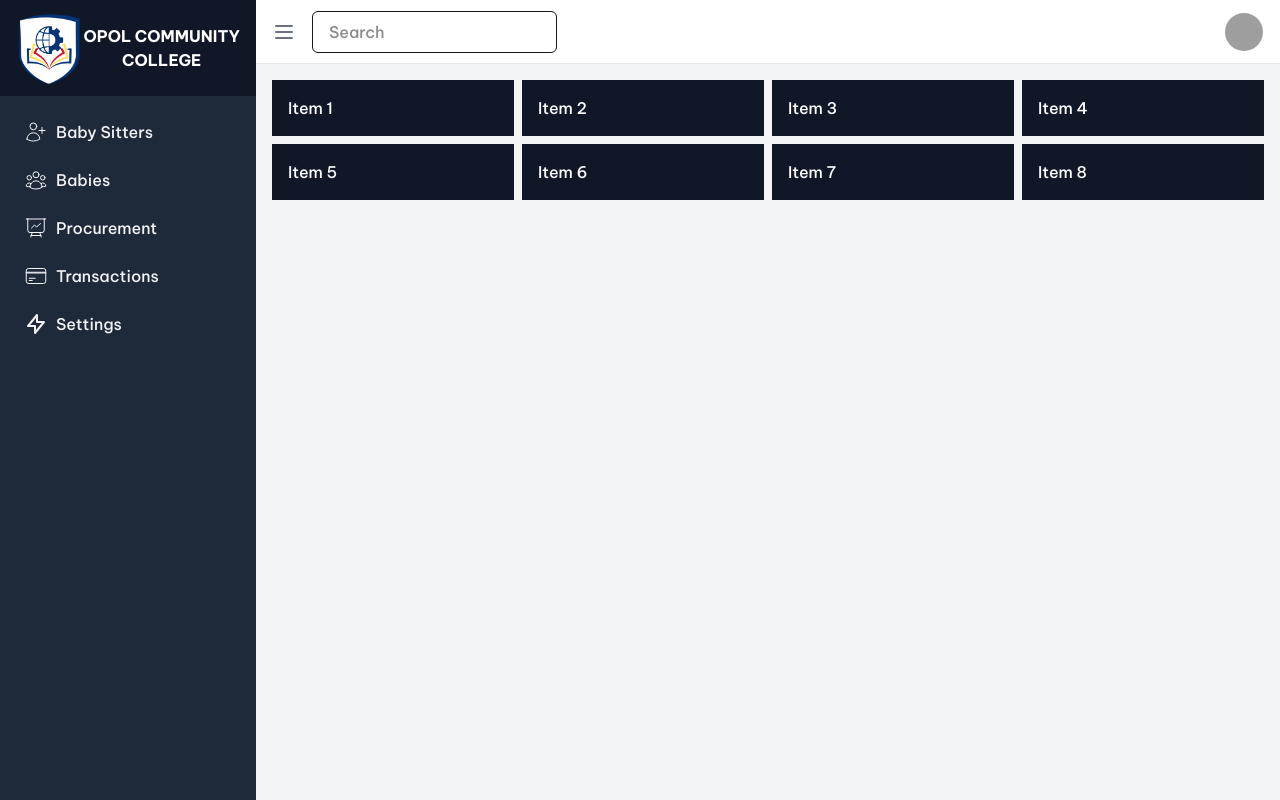
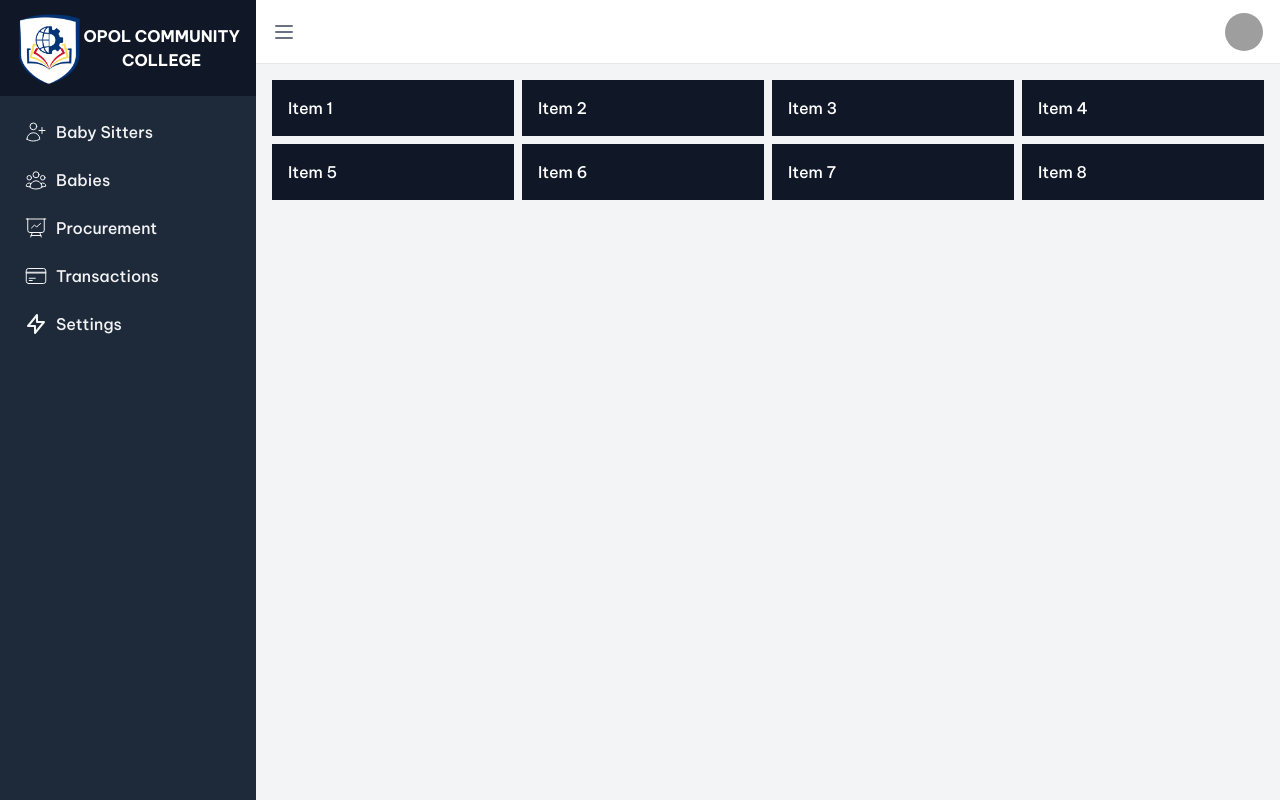
Before and after one commit to lawiszxc/daisyui-react, a React (Vite) app: page / in a window 1280 px wide. Built offline with nearby package versions, Linux system fonts and the light colour scheme; grey boxes are pictures that could not be loaded.

Commit message:
testing commit

```diff
--- a/src/components/Navbar.jsx
+++ b/src/components/Navbar.jsx
@@ -21,11 +21,6 @@ const Navbar = ({ isOpen, setIsOpen }) => {
             />
           </svg>
         </button>
-        <input
-          className="mx-4 w-full border rounded-md px-4 py-2"
-          type="text"
-          placeholder="Search"
-        />
       </div>
       <div className="flex items-center pr-4">
         <div className="dropdown dropdown-end">
```
